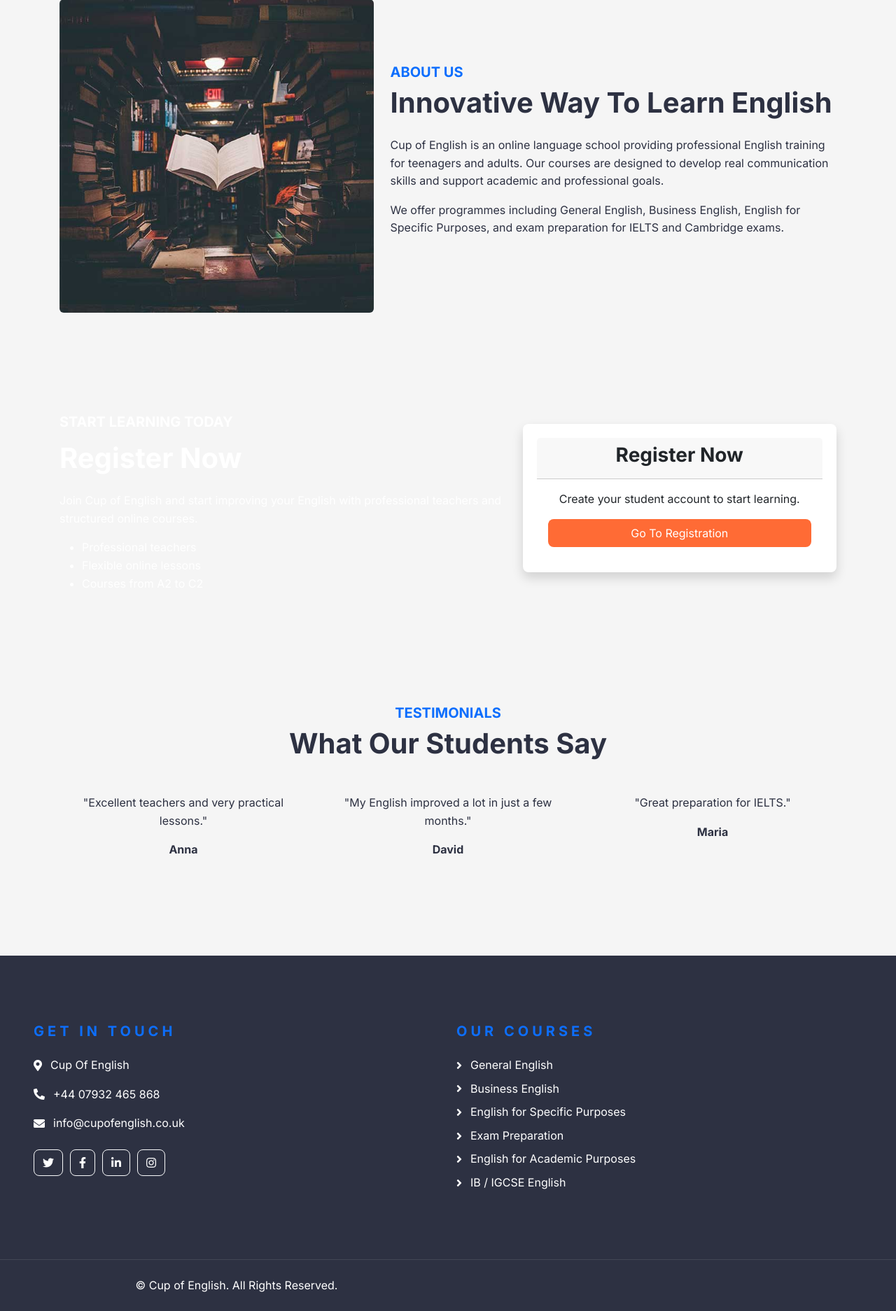
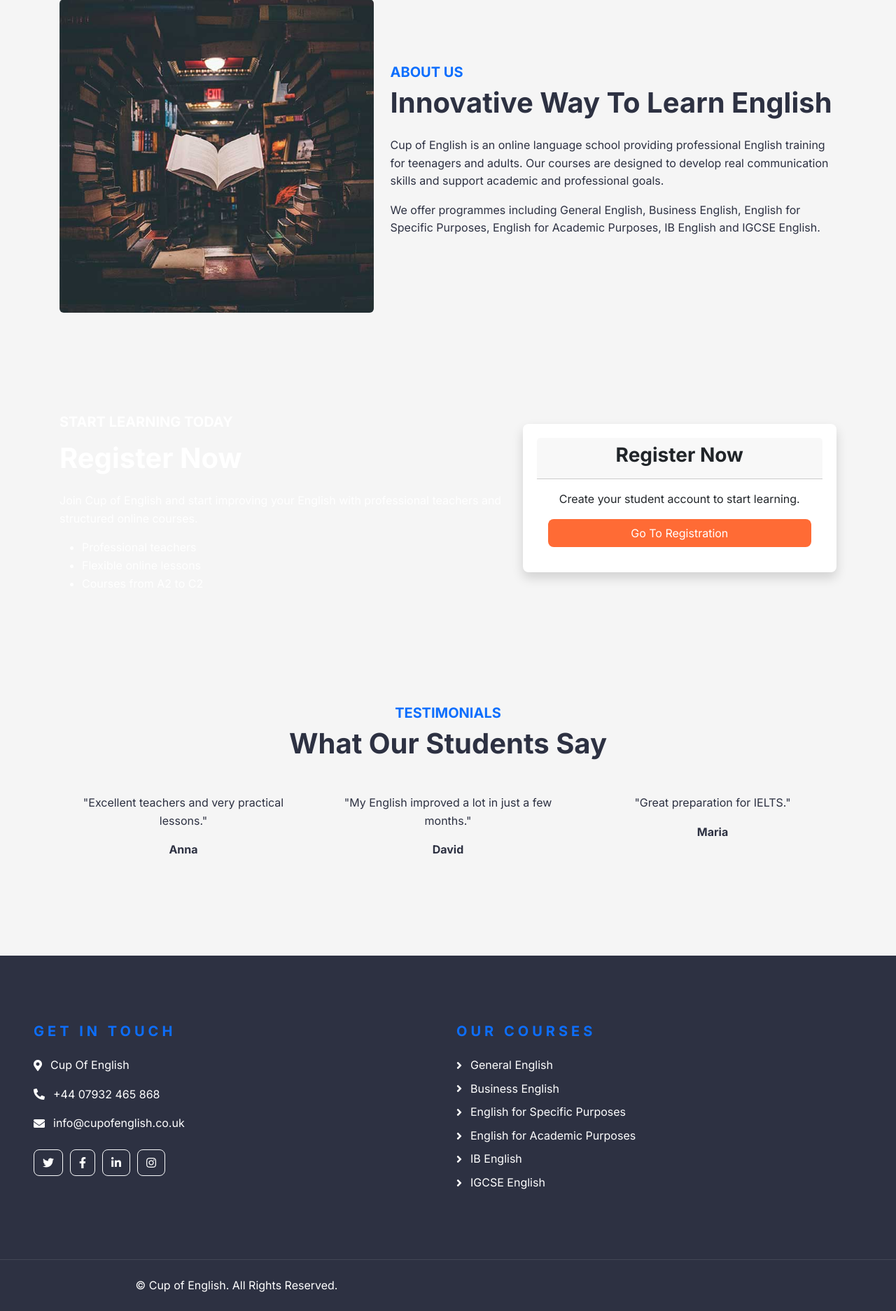
Before and after one commit to jackpoletek/cup-of-english, a Django app: page /about/ in a window 1280 px wide. Shown: the part 523-2397 px from the top of the page at 70% size. Run offline with Django 5.2, Linux system fonts and the light colour scheme; parts of the project's set-up code (start-up, migrations or seed data) failed here and were passed over; some libraries are stand-ins or nearby versions.

Commit message:
Add full course dataset (30 courses) and update course types

```diff
--- a/core/templates/core/about.html
+++ b/core/templates/core/about.html
@@ -38,7 +38,7 @@
             <p>
                 We offer programmes including General English,
                 Business English, English for Specific Purposes,
-                and exam preparation for IELTS and Cambridge exams.
+                English for Academic Purposes, IB English and IGCSE English.
             </p>
 
         </div>
--- a/courses/models.py
+++ b/courses/models.py
@@ -21,8 +21,10 @@
     COURSE_TYPE = (
         ("general", "General English"),
         ("business", "Business English"),
-        ("exam", "Exam Preparation"),
         ("esp", "English for Specific Purposes"),
+        ("eap", "English for Academic Purposes"),
+        ("ib", "IB English"),
+        ("igcse", "IGCSE English"),
     )
 
     title = models.CharField(max_length=255)
--- a/templates/includes/footer.html
+++ b/templates/includes/footer.html
@@ -68,17 +68,17 @@
 
                         <a class="text-white mb-2 footer-link" href="{% url 'core:courses' %}">
                             <i class="fa fa-angle-right"></i>
-                            <span>Exam Preparation</span>
+                            <span>English for Academic Purposes</span>
                         </a>
 
                         <a class="text-white mb-2 footer-link" href="{% url 'core:courses' %}">
                             <i class="fa fa-angle-right"></i>
-                            <span>English for Academic Purposes</span>
+                            <span>IB English</span>
                         </a>
 
                         <a class="text-white footer-link" href="{% url 'core:courses' %}">
                             <i class="fa fa-angle-right"></i>
-                            <span>IB / IGCSE English</span>
+                            <span>IGCSE English</span>
                         </a>
 
                     </div>
```
Also changed, not shown: courses/migrations/0002_alter_course_course_type.py (added).
